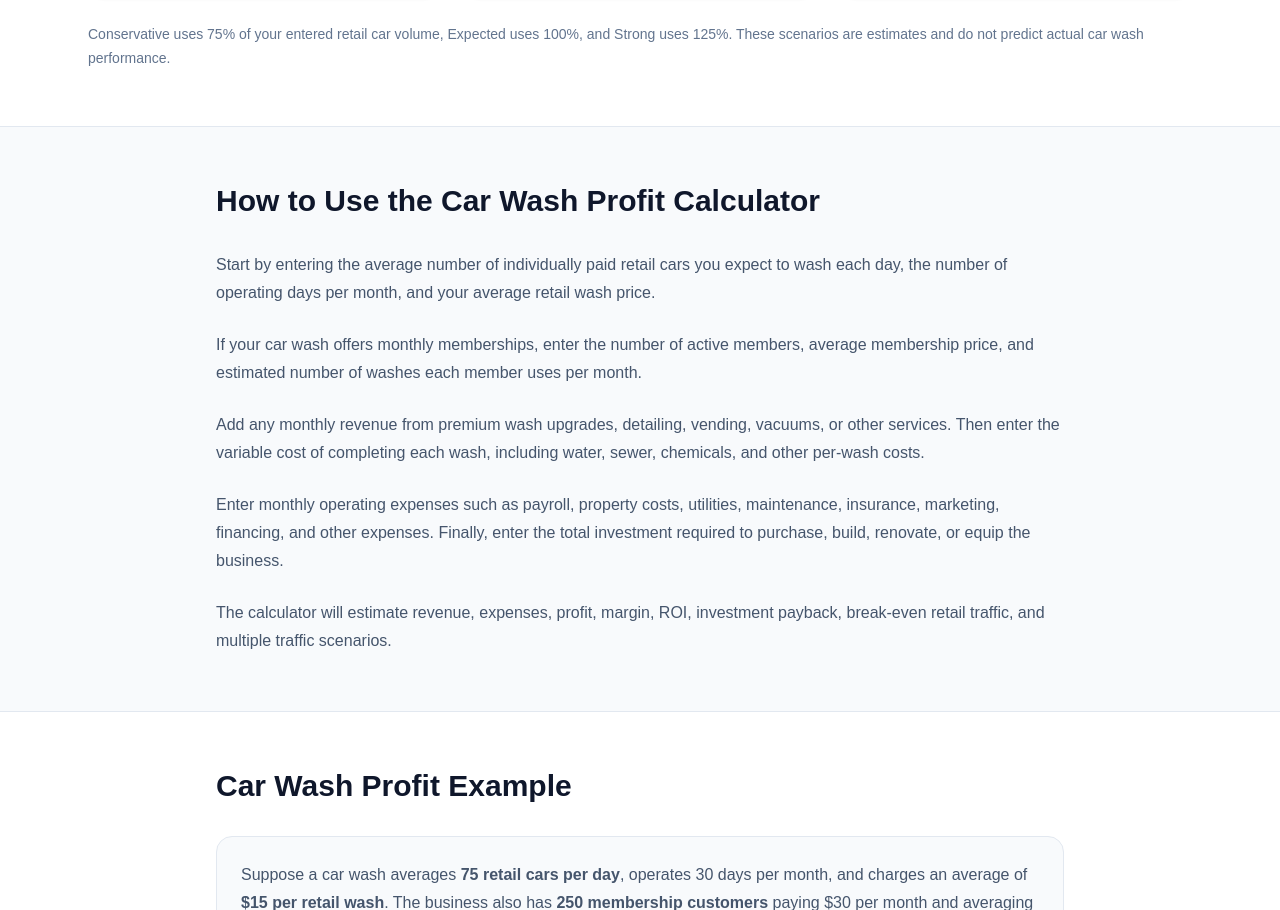
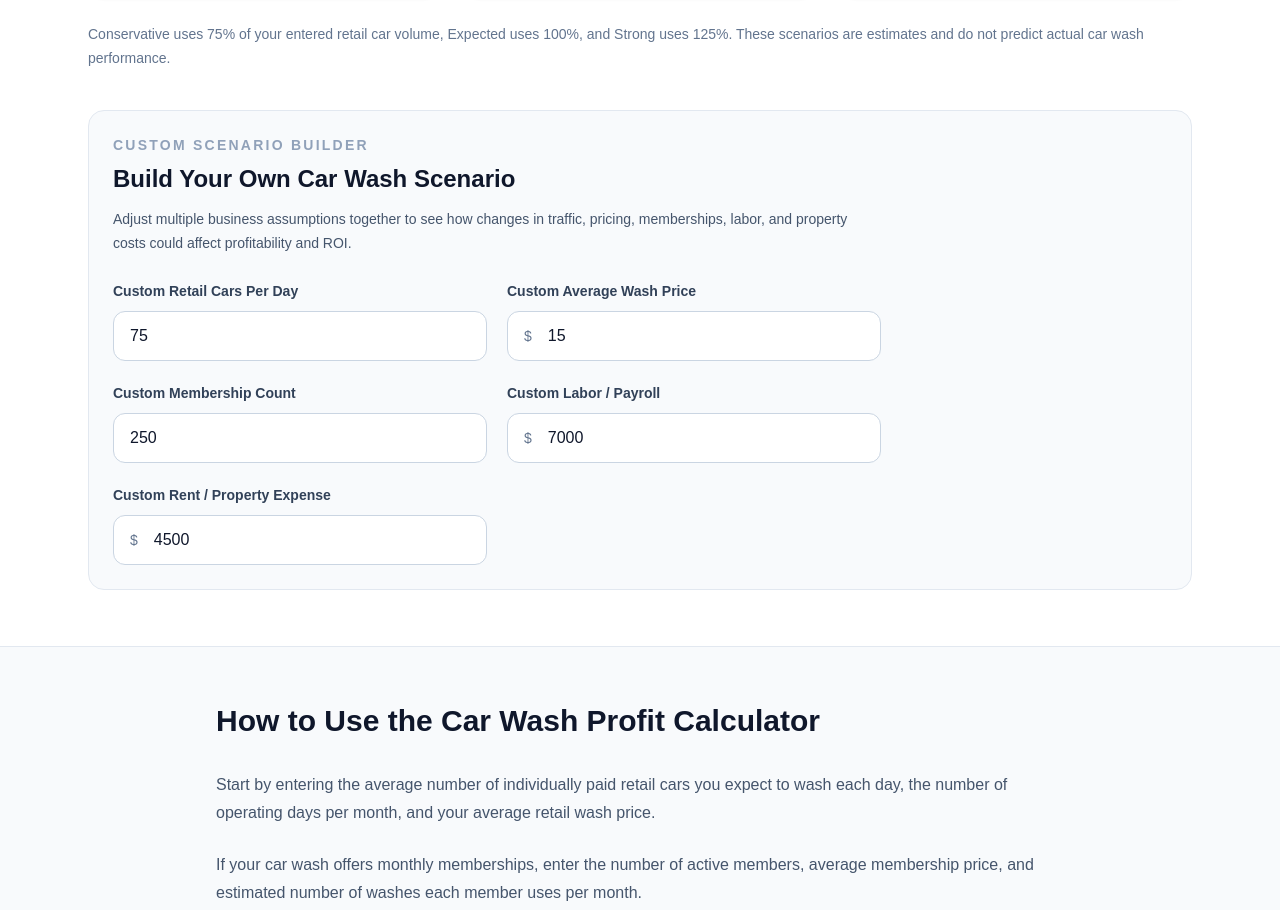
Before and after one commit to michaelansara72-admin/biztoollab, a Next.js app: page /calculators/car-wash-profit-roi-calculator in a window 1280 px wide. Shown: the part 2975-3885 px from the top of the page. Built offline with nearby package versions, Linux system fonts and the light colour scheme.

Commit message:
Add custom scenario builder to car wash intelligence

```diff
--- a/src/app/api/ai/analyze/route.ts
+++ b/src/app/api/ai/analyze/route.ts
@@ -109,6 +109,12 @@ For scenario comparison analysis:
 24. Compare the combined upside result with the Expected and Strong scenarios using only the supplied values.
 25. Explain how much additional upside exists when the two highest-ranked drivers improve together.
 26. Do not imply that the combined upside result is guaranteed; describe it as an estimate based on the supplied assumptions.
+27. If customScenario is present, you MUST explicitly discuss it in the final analysis, including its monthly profit and annual ROI, and compare it directly with the Expected scenario.
+28. Treat customScenario as the source of truth for the user's custom combination of traffic, wash price, membership count, labor cost, and property cost.
+29. Use the supplied custom input values to explain what changed from the Expected scenario.
+30. Compare the custom scenario with the Expected scenario using only the supplied calculator results.
+31. Identify the most important improvement or deterioration in the custom scenario and explain its practical business impact.
+32. Do not recalculate the custom scenario or invent additional custom values.
 `
     : "";
 
@@ -118,7 +124,7 @@ For scenario comparison analysis:
       reasoning: {
         effort: "none",
       },
-      max_output_tokens: 700,
+      max_output_tokens: 1200,
       instructions: `
 You are BizToolLab AI, a business decision-support assistant.
 
--- a/src/app/calculators/car-wash-profit-roi-calculator/page.tsx
+++ b/src/app/calculators/car-wash-profit-roi-calculator/page.tsx
@@ -202,10 +202,16 @@ export default function CarWashProfitROICalculator() {
     analyze: runAIAnalysis,
   } = useAIAnalysis();
   const [retailCarsPerDay, setRetailCarsPerDay] = useState(75);
+  const [customRetailCarsPerDay, setCustomRetailCarsPerDay] =
+  useState(75);
+
   const [operatingDays, setOperatingDays] = useState(30);
   const [averageWashPrice, setAverageWashPrice] = useState(15);
-
+const [customAverageWashPrice, setCustomAverageWashPrice] =
+  useState(15);
   const [members, setMembers] = useState(250);
+  const [customMembers, setCustomMembers] =
+  useState(250);
   const [membershipPrice, setMembershipPrice] = useState(30);
   const [memberWashesPerMonth, setMemberWashesPerMonth] =
     useState(3);
@@ -223,7 +229,11 @@ export default function CarWashProfitROICalculator() {
     useState(3);
 
   const [labor, setLabor] = useState(7000);
+  const [customLabor, setCustomLabor] =
+  useState(7000);
   const [rentProperty, setRentProperty] = useState(4500);
+  const [customRentProperty, setCustomRentProperty] =
+  useState(4500);
   const [electricityGas, setElectricityGas] = useState(1800);
   const [maintenance, setMaintenance] = useState(1500);
   const [insurance, setInsurance] = useState(600);
@@ -453,6 +463,13 @@ const propertyCostSensitivity = {
 const combinedDownsideScenario = calculateSensitivity({
   testRetailCarsPerDay: retailCarsPerDay * 0.75,
   testAverageWashPrice: averageWashPrice * 0.9,
+});
+const customScenario = calculateSensitivity({
+  testRetailCarsPerDay: customRetailCarsPerDay,
+  testAverageWashPrice: customAverageWashPrice,
+  testMembers: customMembers,
+  testLabor: customLabor,
+  testRentProperty: customRentProperty,
 });
 const combinedUpsideScenario = calculateSensitivity({
     testRetailCarsPerDay: retailCarsPerDay * 1.25,
@@ -747,6 +764,7 @@ sensitivity: {
 sensitivityRanking,
 combinedDownsideScenario,
 combinedUpsideScenario,
+customScenario,
 scenarios,
     };
   }, [
@@ -772,6 +790,11 @@ scenarios,
     otherExpenses,
     startupInvestment,
     renovationInvestment,
+    customRetailCarsPerDay,
+customAverageWashPrice,
+customMembers,
+customLabor,
+customRentProperty,
   ]);
 
   return (
@@ -1294,6 +1317,11 @@ scenarios,
         otherExpenses,
         startupInvestment,
         renovationInvestment,
+        customRetailCarsPerDay,
+customAverageWashPrice,
+customMembers,
+customLabor,
+customRentProperty,
       },
       results,
     })
@@ -1461,6 +1489,54 @@ scenarios,
             125%. These scenarios are estimates and do not
             predict actual car wash performance.
           </p>
+          <div className="mt-10 rounded-2xl border border-slate-200 bg-slate-50 p-6">
+  <div className="max-w-3xl">
+    <p className="text-sm font-bold uppercase tracking-[0.16em] text-slate-400">
+      Custom Scenario Builder
+    </p>
+
+    <h3 className="mt-2 text-2xl font-bold text-slate-900">
+      Build Your Own Car Wash Scenario
+    </h3>
+
+    <p className="mt-3 text-sm leading-6 text-slate-600">
+      Adjust multiple business assumptions together to see how changes in
+      traffic, pricing, memberships, labor, and property costs could affect
+      profitability and ROI.
+    </p>
+    <div className="mt-6 grid gap-5 md:grid-cols-2">
+  <NumberInput
+    label="Custom Retail Cars Per Day"
+    value={customRetailCarsPerDay}
+onChange={setCustomRetailCarsPerDay}
+  />
+  <NumberInput
+  label="Custom Average Wash Price"
+  value={customAverageWashPrice}
+  onChange={setCustomAverageWashPrice}
+  prefix="$"
+  step={0.5}
+/>
+<NumberInput
+  label="Custom Membership Count"
+  value={customMembers}
+onChange={setCustomMembers}
+/>
+<NumberInput
+  label="Custom Labor / Payroll"
+  value={customLabor}
+onChange={setCustomLabor}
+  prefix="$"
+/>
+<NumberInput
+  label="Custom Rent / Property Expense"
+  value={customRentProperty}
+onChange={setCustomRentProperty}
+  prefix="$"
+/>
+</div>
+  </div>
+</div>
         </div>
       </section>
 
```
Lines whose indentation alone changed are shown as unchanged.
